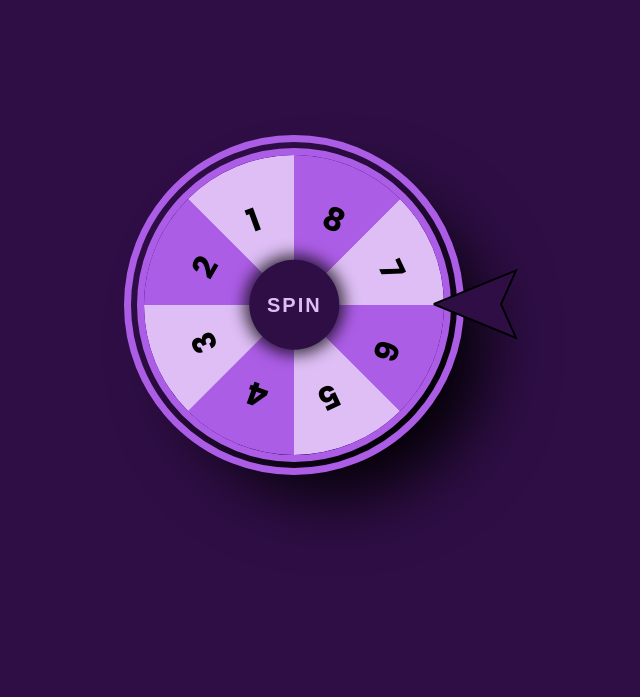
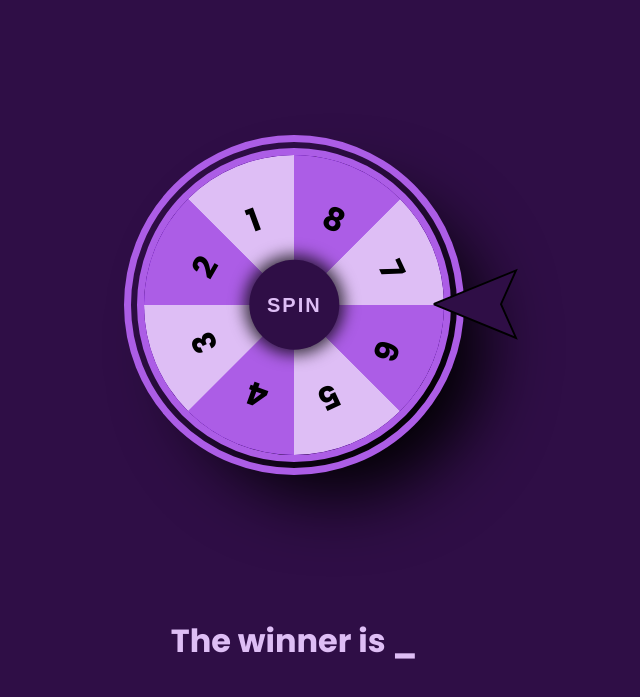
Before and after one commit to witharsh/lucky-spinning-wheel, a plain HTML site: page index.html in a window 1280 px wide. Shown: the part 95-792 px from the top of the page, without its empty margins (346-986 px from the left). Drawn offline with Linux system fonts and the light colour scheme.

Commit message:
Update index.html

```diff
--- a/index.html
+++ b/index.html
@@ -4,7 +4,7 @@
 <head>
     <meta charset="UTF-8">
     <meta name="viewport" content="width=device-width, initial-scale=1.0">
-    <title>Spinner-Quiz</title>
+    <title>Lucky Spin</title>
     <link rel="stylesheet" href="assets/style.css">
     <link rel="preconnect" href="https://fonts.googleapis.com">
     <link rel="preconnect" href="https://fonts.gstatic.com" crossorigin>
@@ -63,13 +63,9 @@
                 <button id="start-btn" onclick="start()">SPIN</button>
             </div>
         </div>
-        <div id="arrow"><svg width="90px" height="100px" xmlns="http://www.w3.org/2000/svg"
-                xmlns:xlink="http://www.w3.org/1999/xlink" viewBox="0 0 24 20" version="1.1" x="0px" y="0px">
-                <g stroke="rgba(0, 0, 0, 1)" stroke-width="0.5" fill="" fill-rule="evenodd">
-                    <polygon fill="#2f0e46" points="18 12 22 3 0 12 22 21" />
-                </g>
-            </svg></div>
+        <div id="arrow"><svg width="90px" height="100px" xmlns="http://www.w3.org/2000/svg" xmlns:xlink="http://www.w3.org/1999/xlink" viewBox="0 0 24 20" version="1.1" x="0px" y="0px"><g stroke="rgba(0, 0, 0, 1)" stroke-width="0.5" fill="" fill-rule="evenodd"><polygon fill="#2f0e46" points="18 12 22 3 0 12 22 21"/></g></svg></div>
         <button id="try-again-btn" onclick="tryAgain()">Try Again</button>
+        <div class="winner-text" id="winner">The winner is _</div>
     </div>
 
     <script src="assets/index.js"></script>
```
